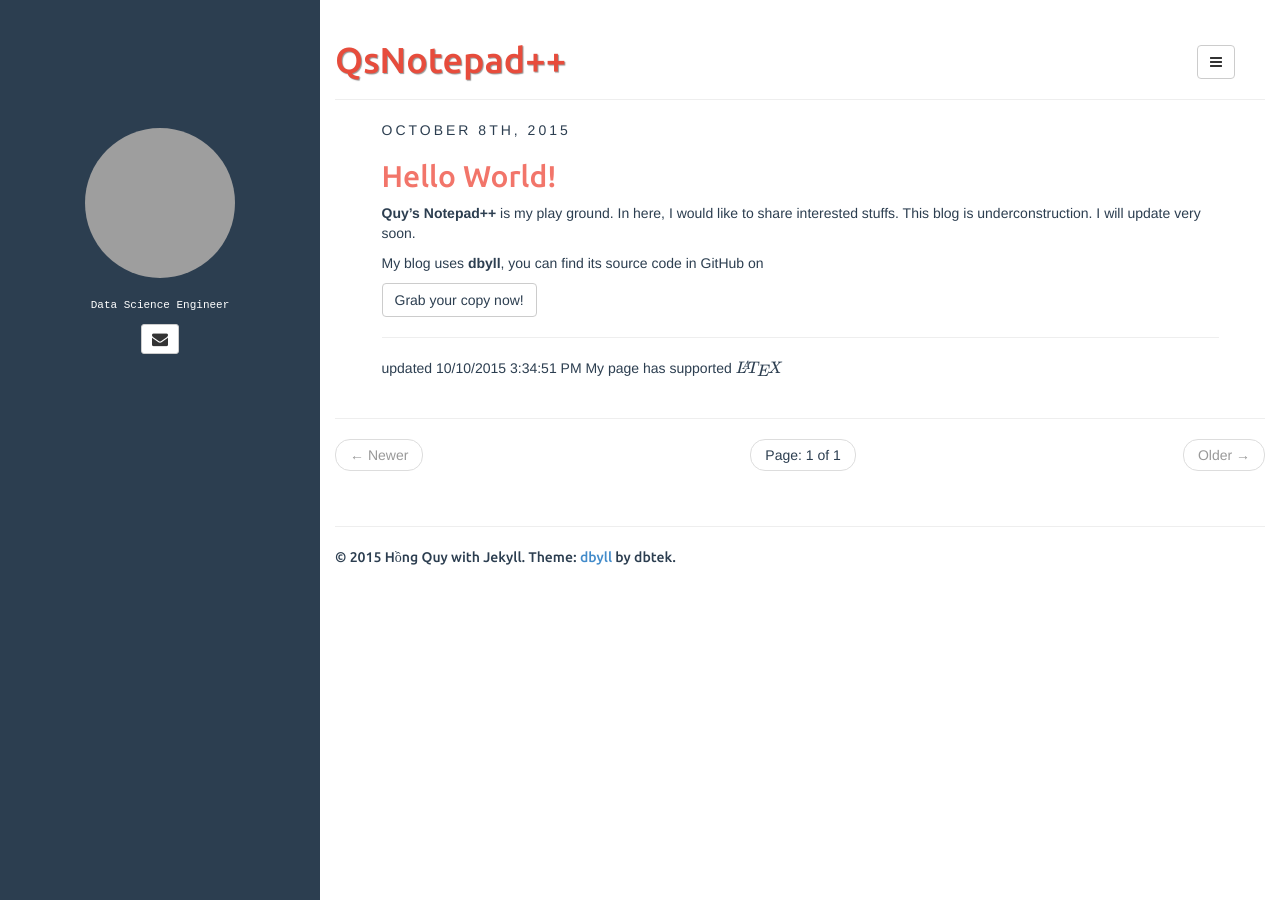
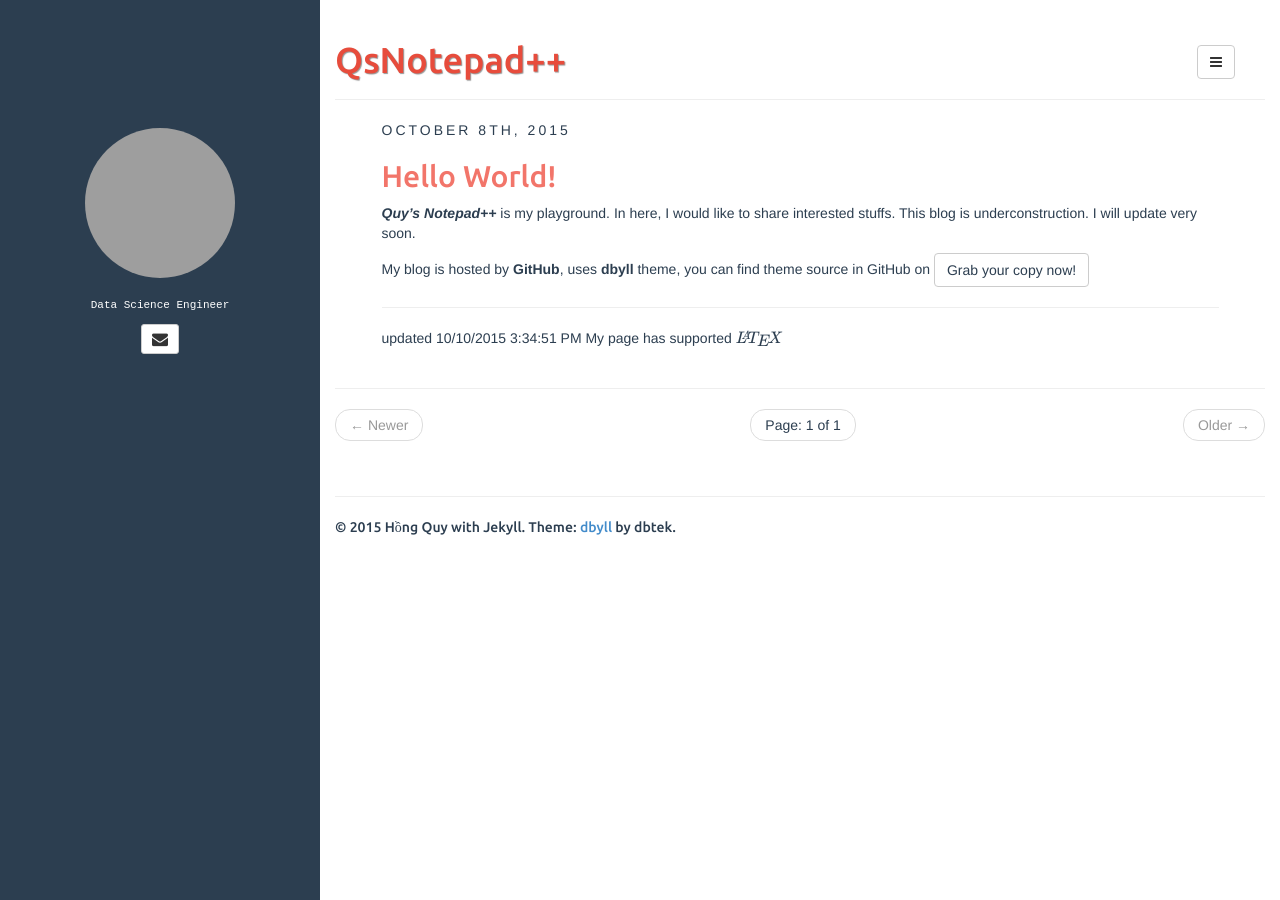
Before and after one commit to dongchirua/dongchirua.github.io, a Jekyll site: the page built from index.html, in a window 1280 px wide. Built offline with Jekyll 4.4.1, drawn with Linux system fonts in a browser that asks for light colours; Markdown is read by kramdown in place of the engine named in the settings; formulas are drawn with MathJax 3; the list of posts is cut into pages by our own code; grey boxes are pictures that could not be loaded.

Commit message:
fix grammar

```diff
--- a/_posts/2015-10-08-hello-world.md
+++ b/_posts/2015-10-08-hello-world.md
@@ -4,13 +4,12 @@ title: Hello World!
 categories: [general, setup]
 tags: [jekyll, setup]
 fullview: true
-comments: true
+comments: false
 ---
 
-**Quy's Notepad++** is my play ground. In here, I would like to share interested stuffs. This blog is underconstruction. I will update very soon.
+***Quy's Notepad++*** is my playground. In here, I would like to share interested stuffs. This blog is underconstruction. I will update very soon.
 
-My blog uses **dbyll**, you can find its source code in GitHub on
-
+My blog is hosted by **GitHub**, uses **dbyll** theme, you can find theme source in GitHub on
 <a class="btn btn-default" href="https://github.com/dbtek/dbyll">Grab your copy now!</a>
 
 ---
```
Also changed, not shown: 1 other file.
